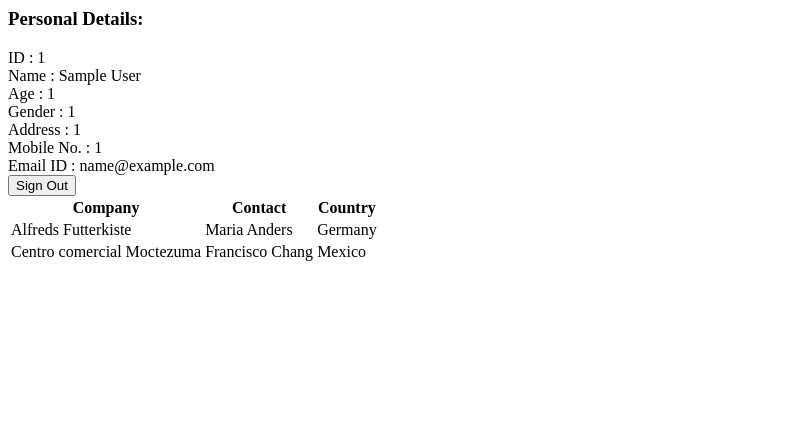
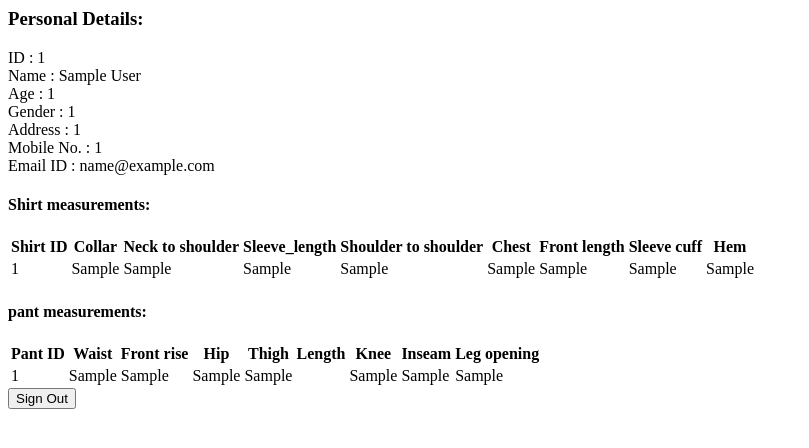
Before and after one commit to AbhikSalian/tailor-database, a PHP site: page /client_details.php in a window 1280 px wide. Shown: the top 448 px of the page, without its empty margins (0-809 px from the left). Run offline with PHP 8.4, Linux system fonts and the light colour scheme; the visitor is signed in with stand-in values (Sample User, id 1); tables that the repository leaves empty or names only in its code hold one stand-in row (values such as "Sample post"); data that the repository does not hold is empty.

Commit message:
many changes

```diff
--- a/client_details.php
+++ b/client_details.php
@@ -1,11 +1,41 @@
 <?php
-   //@include 'config.php';
+   @include 'config.php';
 
    session_start();
    //echo $_SESSION['client_id'];
    if(!isset($_SESSION['client_name'])){
-    header('location:sign_in.php');
+    header('location:Hom.php');
    }
+   $cid=$_SESSION['client_id'];
+            $query1="select * from shirt where shirt_id in(select shirt_id from link where client_id='$cid')";
+            $query2="select * from pant where pant_id in(select pant_id from link where client_id='$cid')";
+            $result1 = mysqli_query($conn,$query1);
+            $result2 = mysqli_query($conn,$query2);
+            /*if($result1)
+            {
+                if($result1 && mysqli_num_rows($result1) > 0)
+                {
+                        $client_shirt_data = mysqli_fetch_assoc($result1);
+                    //$row=mysqli_fetch_array($result);
+
+
+                       $_SESSION['collar'] = $client_shirt_data['collar'];
+                        $_SESSION['neck_to_shoulder'] = $client_shirt_data['neck_to_shoulder'];
+                        $_SESSION['sleeve_length'] = $client_shirt_data['sleeve_length'];
+                        $_SESSION['collar'] = $client_shirt_data['collar'];
+                        $_SESSION['collar'] = $client_shirt_data['collar'];
+                        $_SESSION['collar'] = $client_shirt_data['collar'];
+                        $_SESSION['collar'] = $client_shirt_data['collar'];
+                        $_SESSION['collar'] = $client_shirt_data['collar'];
+                        $_SESSION['collar'] = $client_shirt_data['collar'];
+
+
+                        //header("Location: client_details.php");
+                        //echo"<script type='text/javascript'>alert('Login successful')</script>";
+
+
+                }
+            }*/
 ?>
 <html>
     <body>
@@ -18,27 +48,76 @@
             Address : <span><?php echo $_SESSION['address']; ?></span><br>
             Mobile No. : <span><?php echo $_SESSION['ph_no']; ?></span><br>
             Email ID : <span><?php echo $_SESSION['email_id']; ?></span><br>
-            <a href="logout.php"><button class="signout">Sign Out</button></a>
+
         </div>
-        <div>
+        <div><h4>Shirt measurements:</h4>
             <table>
                 <tr>
-                    <th>Company</th>
-                    <th>Contact</th>
-                    <th>Country</th>
+                    <th>Shirt ID</th>
+                    <th>Collar</th>
+                    <th>Neck to shoulder</th>
+                    <th>Sleeve_length</th>
+                    <th>Shoulder to shoulder</th>
+                    <th>Chest</th>
+                    <th>Front length</th>
+                    <th>Sleeve cuff</th>
+                    <th>Hem</th>
                 </tr>
                 <tr>
-                    <td>Alfreds Futterkiste</td>
-                    <td>Maria Anders</td>
-                    <td>Germany</td>
-                </tr>
-                <tr>
-                    <td>Centro comercial Moctezuma</td>
-                    <td>Francisco Chang</td>
-                    <td>Mexico</td>
+                    <?php
+                        while($client_shirt_data = mysqli_fetch_assoc($result1))
+                        {
+                    ?>
+                    <td><?php echo $client_shirt_data['shirt_id'];?></td>
+                    <td><?php echo $client_shirt_data['collar'];?></td>
+                    <td><?php echo $client_shirt_data['neck_to_shoulder'];?></td>
+                    <td><?php echo $client_shirt_data['sleeve_length'];?></td>
+                    <td><?php echo $client_shirt_data['shoulder_to_shoulder'];?></td>
+                    <td><?php echo $client_shirt_data['chest'];?></td>
+                    <td><?php echo $client_shirt_data['front_length'];?></td>
+                    <td><?php echo $client_shirt_data['sleeve_cuff'];?></td>
+                    <td><?php echo $client_shirt_data['hem'];?></td>
+                    <?php
+                        }
+                    ?>
                 </tr>
             </table>
         </div>
+        <div><h4>pant measurements:</h4>
+            <table>
+                <tr>
+                    <th>Pant ID</th>
+                    <th>Waist</th>
+                    <th>Front rise</th>
+                    <th>Hip</th>
+                    <th>Thigh</th>
+                    <th>Length</th>
+                    <th>Knee</th>
+                    <th>Inseam</th>
+                    <th>Leg opening</th>
+                </tr>
+                <tr>
+                    <?php
+                        while($client_pant_data = mysqli_fetch_assoc($result2))
+                        {
+                    ?>
+                    <td><?php echo $client_pant_data['pant_id'];?></td>
+                    <td><?php echo $client_pant_data['waist'];?></td>
+                    <td><?php echo $client_pant_data['front_rise'];?></td>
+                    <td><?php echo $client_pant_data['hip'];?></td>
+                    <td><?php echo $client_pant_data['thigh'];?></td>
+                    <td><?php echo $client_pant_data['length'];?></td>
+                    <td><?php echo $client_pant_data['knee'];?></td>
+                    <td><?php echo $client_pant_data['inseam'];?></td>
+                    <td><?php echo $client_pant_data['leg_opening'];?></td>
+
+                    <?php
+                        }
+                    ?>
+                </tr>
+            </table>
+        </div>
+        <a href="Hom.php"><button class="signout">Sign Out</button></a>
     </body>
 
 </html>
--- a/sign_in.php
+++ b/sign_in.php
@@ -27,7 +27,7 @@
                     $_SESSION['address'] = $client_data['address'];
                     $_SESSION['ph_no'] = $client_data['ph_no'];
                     $_SESSION['email_id'] = $client_data['email_id'];
-                    header("Location: client_details.php");
+                    header("Location: Hom.php");
                     echo"<script type='text/javascript'>alert('Login successful')</script>";
 
                 }
```
Also changed, not shown: measurement.php (+0 -25 lines).
